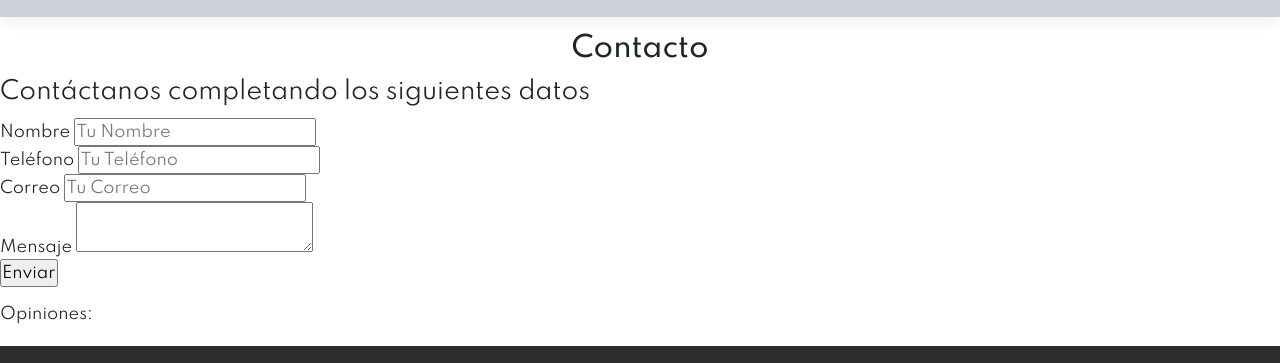
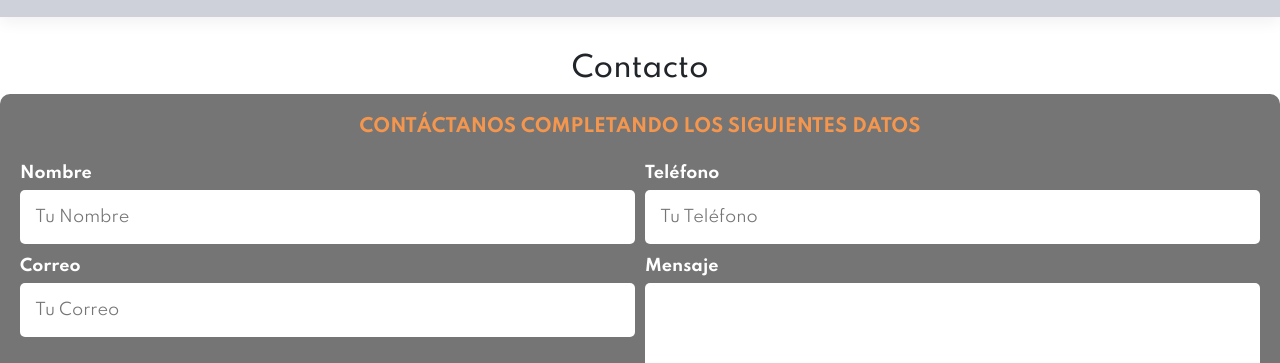
Before and after one commit to Ch1nolas/Autoservicio-Andres, a website: page pages/contacto.html in a window 1280 px wide. Shown: the part 109-472 px from the top of the page. Drawn offline with nearby package versions, Linux system fonts and the light colour scheme; some packages are replaced by stand-ins of ours; a script that the page names is missing.

Commit message:
Modificación SASS

```diff
--- a/scss/app.scss
+++ b/scss/app.scss
@@ -9,7 +9,7 @@
 
 @import './componets/bar-search.scss';
 @import './componets/carousel.scss';
-//@import './componets/formulario.scss';
+@import './componets/formulario.scss';
 @import './componets/service.scss';
 
 //Layout
--- a/scss/componets/formulario.scss
+++ b/scss/componets/formulario.scss
@@ -2,7 +2,7 @@
     padding-top: 20px;
     .formulario {
        background-color: #757575;
-       width: min( 60px, 100%);
+       width: 100%;
        margin: 5px auto;
        padding: 20px;
        border-radius: 10px;
```
Also changed, not shown: index.html (+3 -0 lines), css/main.css, img/Supermercado.jpg (deleted), img/dia-pasillo.jpg (deleted), img/folleto/folleto 1.jpg (deleted), img/folleto/folleto2.jpg (deleted), img/logo.jpg (deleted), img/mercaderia/arizu.jpg (deleted), img/mercaderia/costelera.jpg (deleted), img/mercaderia/molida.jpg (deleted), img/sorteo/sorteox.jpg (deleted), img/supermercado2.jpg (deleted).
